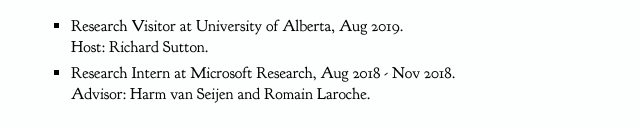
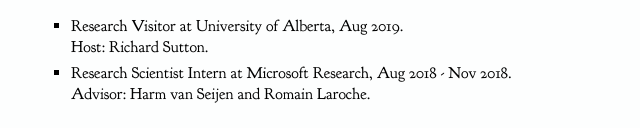
Before and after one commit to atavakol/atavakol.github.io, a plain HTML site: page cv.html in a window 1280 px wide. Shown: the part 672-800 px from the top of the page, 217-857 px from the left. Drawn offline with Linux system fonts and the light colour scheme; a web font is replaced by a local one.

Commit message:
minor fix

```diff
--- a/cv.html
+++ b/cv.html
@@ -56,7 +56,7 @@
 			<li> Research Visitor at University of Alberta, Aug 2019. <br/>
 			Host: Richard Sutton. </li>
 
-			<li> Research Intern at Microsoft Research, Aug 2018 - Nov 2018. <br/>
+			<li> Research Scientist Intern at Microsoft Research, Aug 2018 - Nov 2018. <br/>
 			Advisor: Harm van Seijen and Romain Laroche. </li>
 		</ul>
 
```
